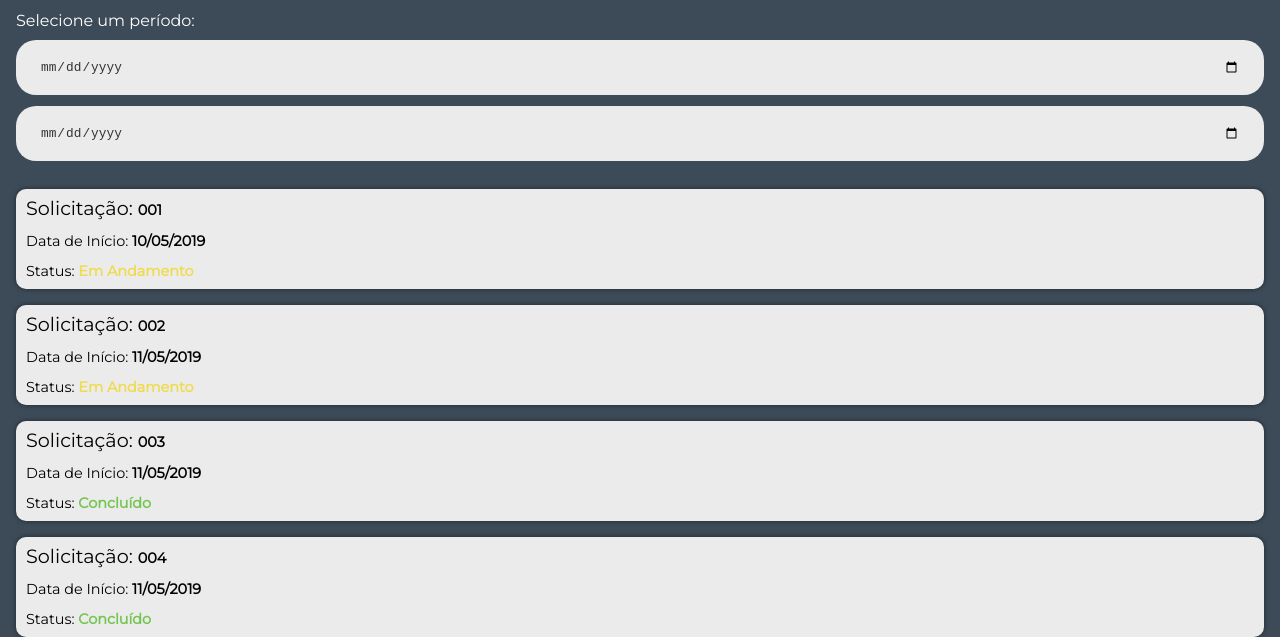
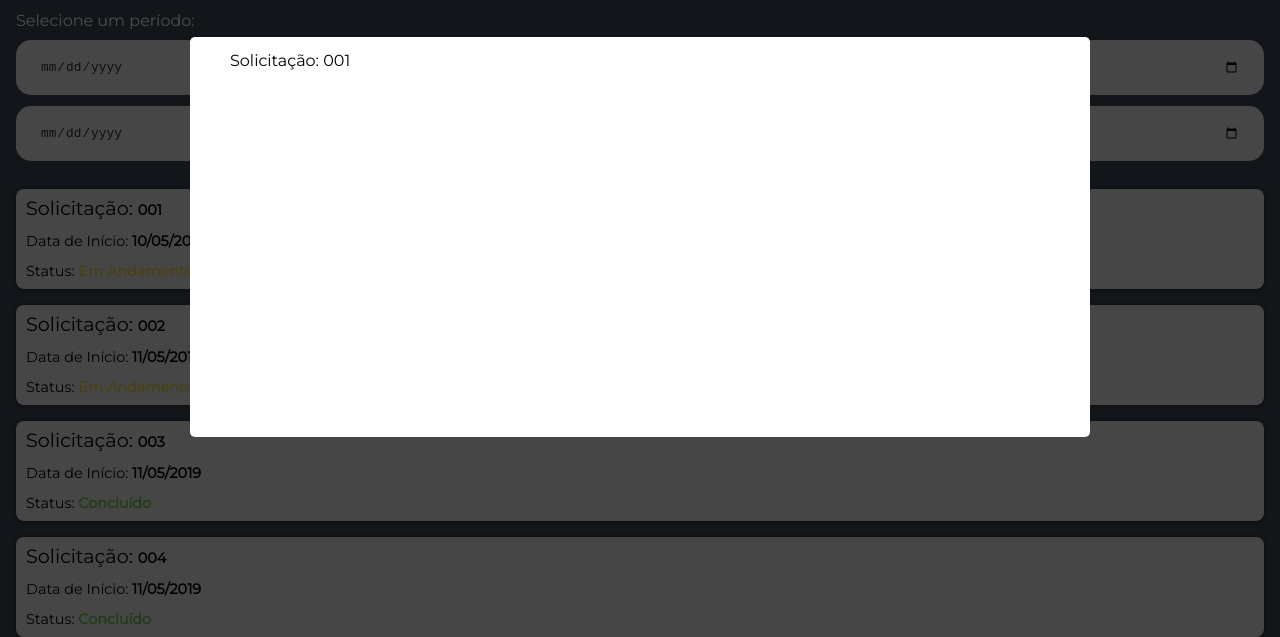
Before and after one commit to angelinopires/college-eng-1, a website: page src/consultar.html in a window 1280 px wide. Shown: the part 163-800 px from the top of the page. Drawn offline with nearby package versions, Linux system fonts and the light colour scheme; files that its build step writes are made by us from their sources.

Commit message:
modal criada

```diff
--- a/src/consultar.html
+++ b/src/consultar.html
@@ -45,11 +45,12 @@
         <div class="content">
             <div class="form-group">
                 <p class="form__label">Selecione um período:</p>
-                <input class="form__input" type="date">
-                <input class="form__input" type="date">
+                <input class="form__input"
+                       type="date">
+                <input class="form__input"
+                       type="date">
             </div>
-            <!-- <h2 class="title title--secondary">Período de:</h2>
-            <h2 class="title title--secondary">10/05/2019 até 31/05/2019</h2> -->
+            <div class="request-list">
                 <div class="request">
                     <h3 class="sub-title">Solicitação: <span>001</span></h3>
                     <p class="text">Data de Início: <span>10/05/2019</span></p>
@@ -76,9 +77,24 @@
                     <p class="text">Status: <span class="danger">Cancelado</span></p>
                 </div>
             </div>
+            <div class="btn-group">
+                <button class="btn btn--action">Gerar Relatório
+            </div>
+
+            </button>
+        </div>
+    </div>
+    <div class="modal show">
+        <div class="modal__content">
+            <div class="modal__header">
+                <h3 class="modal__title">Solicitação: 001</h3>
+            </div>
+            <div class="modal__body">
+            </div>
         </div>
     <script type="text/javascript"
             src="js/main.min.js"></script>
 </body>
+</div>
 
 </html>
--- a/src/js/main.js
+++ b/src/js/main.js
@@ -1,5 +1,25 @@
 const submit = document.querySelector('.form-control .form__button');
+const requests = Array.from(document.querySelectorAll('.request-list .request'));
+const modal = document.querySelector('.modal');
+
+console.log(requests);
+
 
 if (submit) {
   submit.addEventListener('click', () => window.location.href = "/solicitar.html");
 }
+
+if (requests) {
+  requests.map(request => {
+    request.addEventListener('click', () => {
+
+      if (modal) {
+        modal.classList.toggle('show');
+      }
+    });
+  })
+}
+
+if (modal) {
+  modal.addEventListener('click', () => modal.classList.toggle('show'));
+}
--- a/src/scss/_variables.scss
+++ b/src/scss/_variables.scss
@@ -14,8 +14,8 @@ $grey-light:   #F7EFDB;
 // Dimensional Variables
 $header-height: 60px;
 $subheader-height: 100px;
-$border-radius-item: 10px;
-$border-radius-input: 20px;
+$border-radius-item: 8px;
+$border-radius-input: 15px;
 
 // Feedback Colors
 $green:  #74c54f;
--- a/src/scss/atoms/_buttons.scss
+++ b/src/scss/atoms/_buttons.scss
@@ -2,6 +2,10 @@
   font-size: .8rem;
   border: none;
 
+  &-group {
+    display: flex;
+    justify-content: flex-end;
+  }
   &.btn--add {
     width: 60px;
     height: 60px;
@@ -12,4 +16,9 @@
     border-radius: 30px;
     color: $white;
   }
+  &.btn--action {
+    padding: 10px;
+    background-color: $grey;
+    border-radius: $border-radius-item;
+  }
 }
--- a/src/scss/main.scss
+++ b/src/scss/main.scss
@@ -4,7 +4,10 @@
 @import "global";
 
 @import "atoms/buttons";
+
 @import "molecules/menu";
+@import "molecules/modal";
 @import "molecules/forms";
+
 @import "components/login";
 @import "components/costumer";
--- a/src/scss/molecules/_menu.scss
+++ b/src/scss/molecules/_menu.scss
@@ -4,7 +4,7 @@
   z-index: 4;
   width: 100%;;
   height: 60px;
-  background: rgba($black, 0.5);
+  background: rgba($black, 0.7);
 
   &.active {
       background: none;
@@ -77,7 +77,7 @@
       min-height: calc(100vh - 60px);
       margin: 0;
       padding: 50px 50px 50px 20px;
-      background: rgba($black, 0.5);
+      background: rgba($black, 0.7);
       list-style-type: none;
       -webkit-font-smoothing: antialiased;
       transform-origin: 0% 0%;
--- /dev/null
+++ b/src/scss/molecules/_modal.scss
@@ -0,0 +1,36 @@
+.modal {
+  display: flex;
+  position: fixed;
+  z-index: 1;
+  left: 0;
+  bottom: -100vh;
+  width: 100%;
+  height: 100vh;
+  opacity: 0;
+  justify-content: center;
+  align-items: center;
+  visibility: hidden;
+  background-color: rgba(0,0,0,0);
+  @include transition();
+
+  &.show {
+    bottom: 0;
+    background-color: rgba(0, 0, 0, .7);
+    opacity: 1;
+    visibility: visible;
+  }
+  &__header {
+    height: 60px;
+  }
+  &__content {
+    max-width: 900px;
+    max-height: 400px;
+    overflow-y: auto;
+    width: 100%;
+    height: 100%;
+    margin: 0 1rem;
+    padding: 1rem 0 0 2.5rem;
+    border-radius: 5px;
+    background-color: $white;
+  }
+}
```
Also changed, not shown: dist/consultar.html, dist/css/main.min.css, dist/js/main.min.js, 1 other file. Lines whose indentation alone changed are shown as unchanged.
